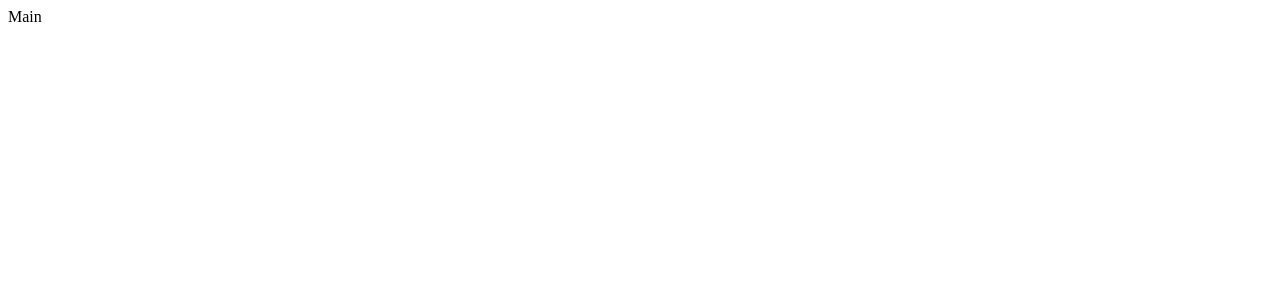
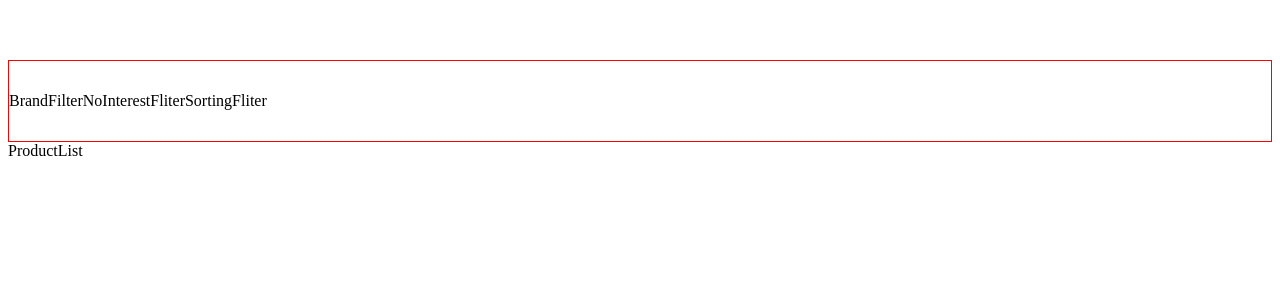
Before and after one commit to jiyoon1156/mrcamel-assignment2, a React (Create React App) app: page /recentList in a window 1280 px wide. Shown: the top 300 px of the page. Built offline with nearby package versions, Linux system fonts and the light colour scheme.

Commit message:
[FEAT] 상품 조회이력 목록 페이지 초기세팅

```diff
--- a/src/App.js
+++ b/src/App.js
@@ -1,10 +1,11 @@
 import React from 'react';
-import Main from 'pages/Main';
+// import Main from 'pages/Main';
+import RecentList from 'pages/RecentList/RecentList';
 
 function App() {
   return (
     <div>
-      <Main />
+      <RecentList />
     </div>
   );
 }
--- /dev/null
+++ b/src/pages/RecentList/FilterBar/Filter/BrandFilter.js
@@ -0,0 +1,10 @@
+import React, { Component } from 'react';
+
+/* eslint-disable */
+class BrandFilter extends Component {
+  render() {
+    return <div>BrandFilter</div>;
+  }
+}
+
+export default BrandFilter;
--- /dev/null
+++ b/src/pages/RecentList/FilterBar/Filter/NotInterestFilter.js
@@ -0,0 +1,9 @@
+import React, { Component } from 'react';
+
+class NotInterestFilter extends Component {
+  render() {
+    return <div>NoInterestFliter</div>;
+  }
+}
+
+export default NotInterestFilter;
--- /dev/null
+++ b/src/pages/RecentList/FilterBar/Filter/SortingFilter.js
@@ -0,0 +1,9 @@
+import React, { Component } from 'react';
+
+class SortingFilter extends Component {
+  render() {
+    return <div>SortingFliter</div>;
+  }
+}
+
+export default SortingFilter;
--- /dev/null
+++ b/src/pages/RecentList/FilterBar/FilterBar.js
@@ -0,0 +1,30 @@
+import React, { Component } from 'react';
+import BrandFilter from 'pages/RecentList/FilterBar/Filter/BrandFilter';
+import NotInterestFilter from 'pages/RecentList/FilterBar/Filter/NotInterestFilter';
+import SortingFilter from 'pages/RecentList/FilterBar/Filter/SortingFilter';
+import styled from 'styled-components';
+
+/* eslint-disable */
+
+class FilterBar extends Component {
+  render() {
+    const { data } = this.props;
+
+    return (
+      <FilterContainer>
+        <BrandFilter data={data} />
+        <NotInterestFilter data={data} />
+        <SortingFilter data={data} />
+      </FilterContainer>
+    );
+  }
+}
+
+const FilterContainer = styled.div`
+  display: flex;
+  align-items: center;
+  height: 80px;
+  margin-top: 60px;
+  border: 1px solid red;
+`;
+export default FilterBar;
--- /dev/null
+++ b/src/pages/RecentList/ProductList/ProductList.js
@@ -0,0 +1,12 @@
+import React, { Component } from 'react';
+import styled from 'styled-components';
+
+class ProductList extends Component {
+  render() {
+    return <ListContainer>ProductList</ListContainer>;
+  }
+}
+
+const ListContainer = styled.div``;
+
+export default ProductList;
--- /dev/null
+++ b/src/pages/RecentList/RecentList.js
@@ -0,0 +1,40 @@
+import React, { Component } from 'react';
+
+import styled from 'styled-components';
+
+import FilterBar from 'pages/RecentList/FilterBar/FilterBar';
+import ProductList from 'pages/RecentList/ProductList/ProductList';
+
+class RecentList extends Component {
+  constructor() {
+    super();
+    this.state = {
+      data: [],
+    };
+  }
+
+  componentDidMount() {
+    fetch('data/data.json')
+      .then((res) => res.json())
+      .then((data) => {
+        this.setState({
+          data,
+        });
+      });
+  }
+
+  render() {
+    const { data } = this.state;
+
+    return (
+      <Container>
+        <FilterBar data={data} />
+        <ProductList />
+      </Container>
+    );
+  }
+}
+
+const Container = styled.div``;
+
+export default RecentList;
```
Also changed, not shown: src/pages/RecentList.js (deleted, +0 -14 lines).
